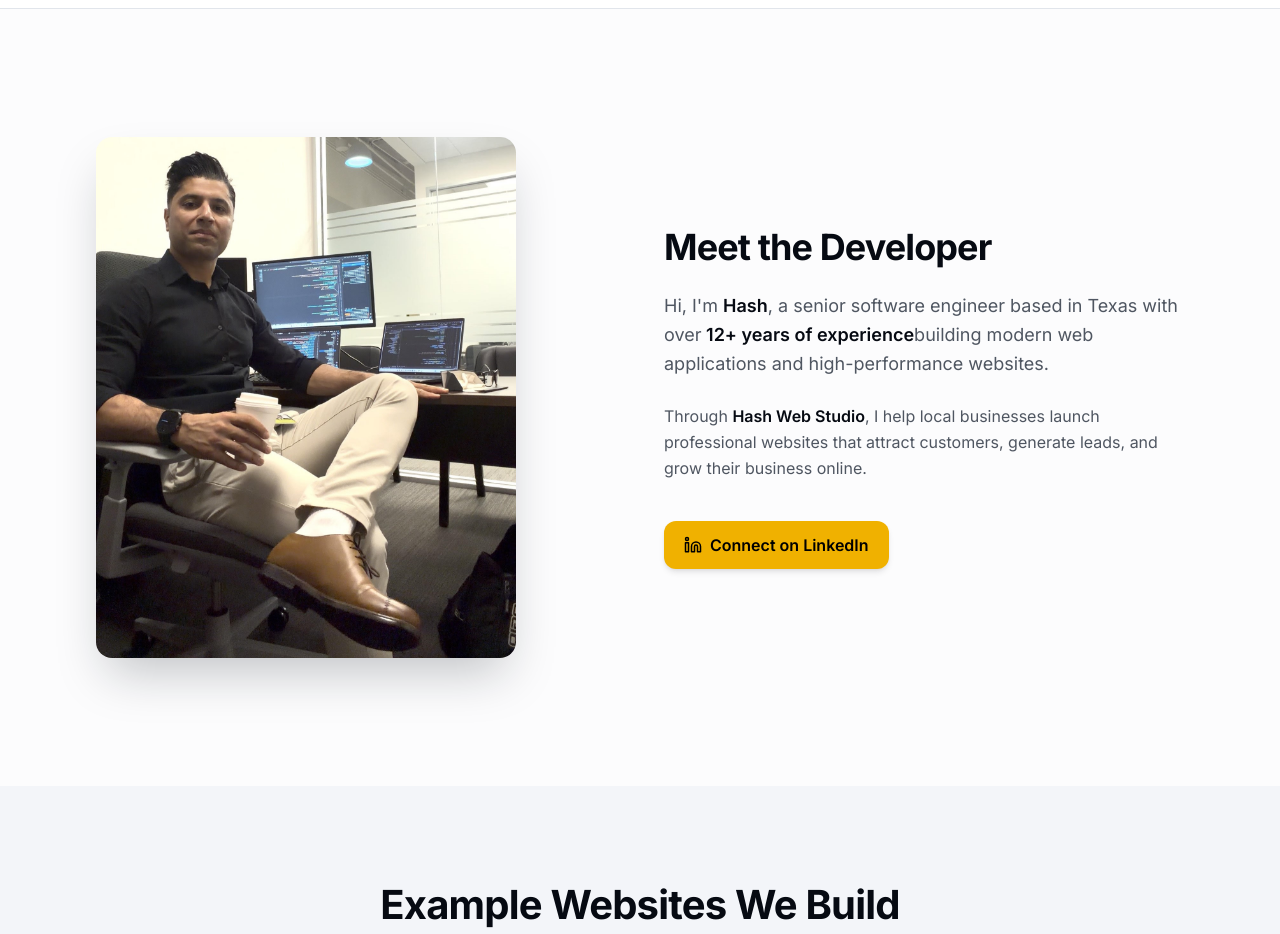
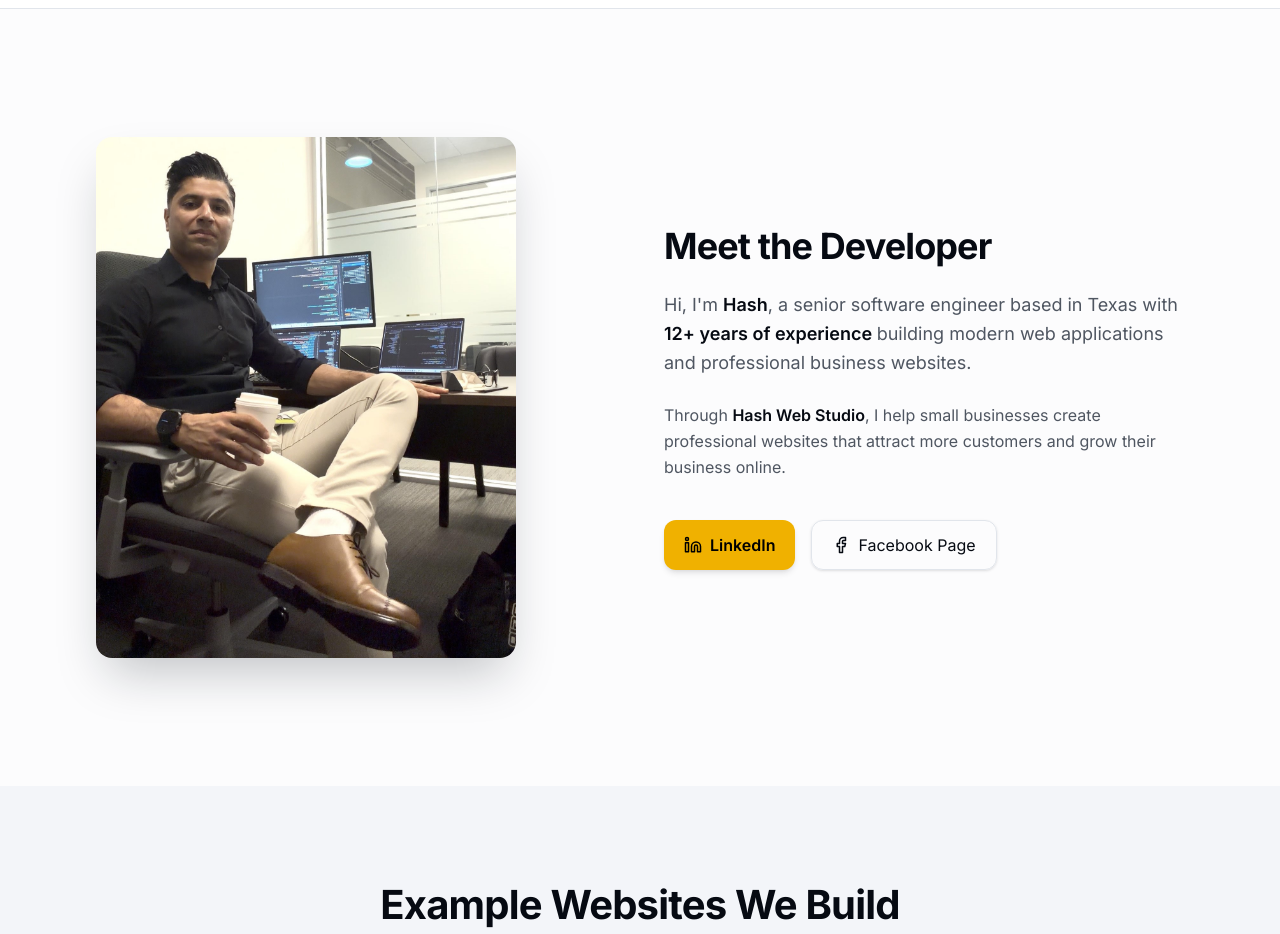
Before and after one commit to fnu123/Hash_Web_Studio, a Next.js app: page / in a window 1280 px wide. Shown: the part 800-1734 px from the top of the page. Built offline with nearby package versions, Linux system fonts and the light colour scheme.

Commit message:
added facebook page link

```diff
--- a/components/pro-blocks/landing-page/About/about.tsx
+++ b/components/pro-blocks/landing-page/About/about.tsx
@@ -1,13 +1,11 @@
 import Image from "next/image";
-import { Linkedin } from "lucide-react";
+import { Linkedin, Facebook } from "lucide-react";
 import Link from "next/link";
 
 export default function About() {
   return (
     <section className="border-t border-border py-24 lg:py-32 bg-secondary/30">
-      <div className="mx-auto max-w-6xl px-4 lg:px-8">
-
-        <div className="grid md:grid-cols-2 gap-12 items-center">
+      <div className="mx-auto max-w-6xl px-4 lg:px-8 grid md:grid-cols-2 gap-12 items-center">
 
         {/* Image */}
         <div className="flex justify-center md:justify-start">
@@ -22,7 +20,7 @@ export default function About() {
           </div>
         </div>
 
-          {/* Text */}
+        {/* Content */}
         <div className="space-y-6">
 
           <h2 className="text-3xl lg:text-4xl font-bold tracking-tight">
@@ -31,19 +29,19 @@ export default function About() {
 
           <p className="text-lg text-muted-foreground leading-relaxed">
             Hi, I'm <span className="font-semibold text-foreground">Hash</span>, a
-              senior software engineer based in Texas with over
-              <span className="font-semibold text-foreground"> 12+ years of experience</span>
-              building modern web applications and high-performance websites.
+            senior software engineer based in Texas with
+            <span className="font-semibold text-foreground"> 12+ years of experience </span>
+            building modern web applications and professional business websites.
           </p>
 
           <p className="text-muted-foreground leading-relaxed">
             Through <span className="font-semibold text-foreground">Hash Web Studio</span>,
-              I help local businesses launch professional websites that attract
-              customers, generate leads, and grow their business online.
+            I help small businesses create professional websites that attract
+            more customers and grow their business online.
           </p>
 
-            {/* LinkedIn Button */}
-            <div className="flex gap-4 pt-4">
+          {/* Social Buttons */}
+          <div className="flex flex-wrap gap-4 pt-4">
 
             <Link
               href="https://www.linkedin.com/in/matt-hash-a82073197/"
@@ -51,10 +49,17 @@ export default function About() {
               className="inline-flex items-center gap-2 bg-yellow-500 text-black font-semibold px-5 py-3 rounded-lg hover:bg-yellow-400 transition-all duration-300 shadow-md hover:shadow-lg"
             >
               <Linkedin size={18} />
-                Connect on LinkedIn
+              LinkedIn
             </Link>
 
-            </div>
+            <Link
+              href="https://www.facebook.com/share/1AcuV2rHCd/?mibextid=wwXIfr"
+              target="_blank"
+              className="inline-flex items-center gap-2 border border-border px-5 py-3 rounded-lg hover:bg-muted transition-all duration-300 shadow-sm hover:shadow-md"
+            >
+              <Facebook size={18} />
+              Facebook Page
+            </Link>
 
           </div>
 
```
Lines whose indentation alone changed are shown as unchanged.
